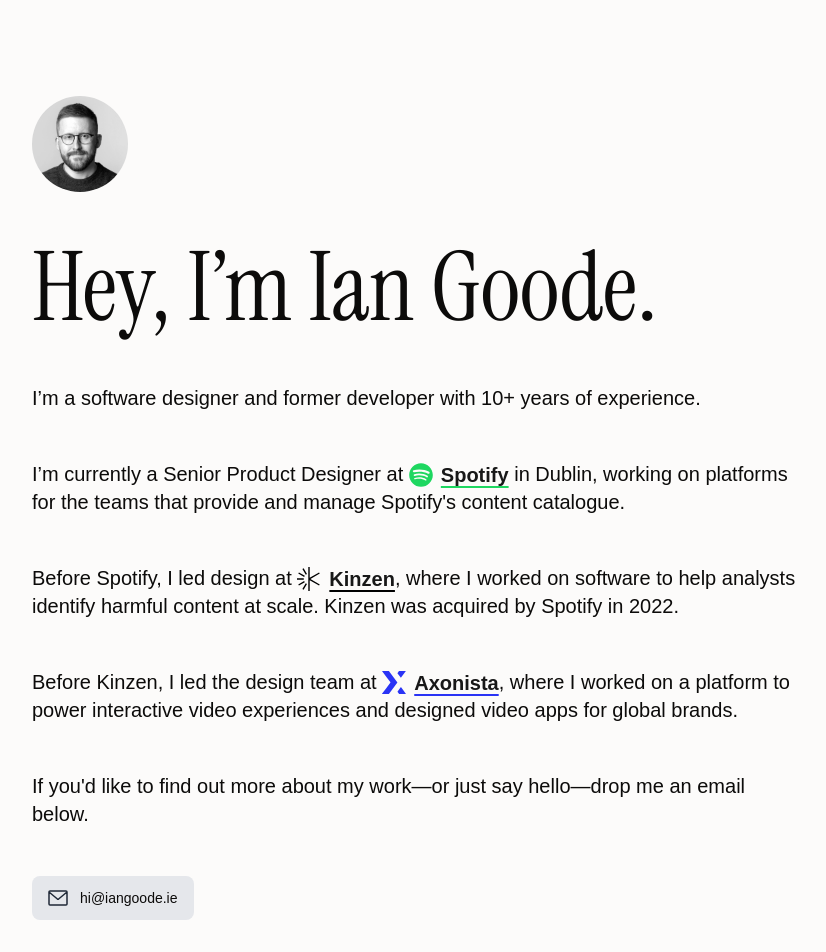
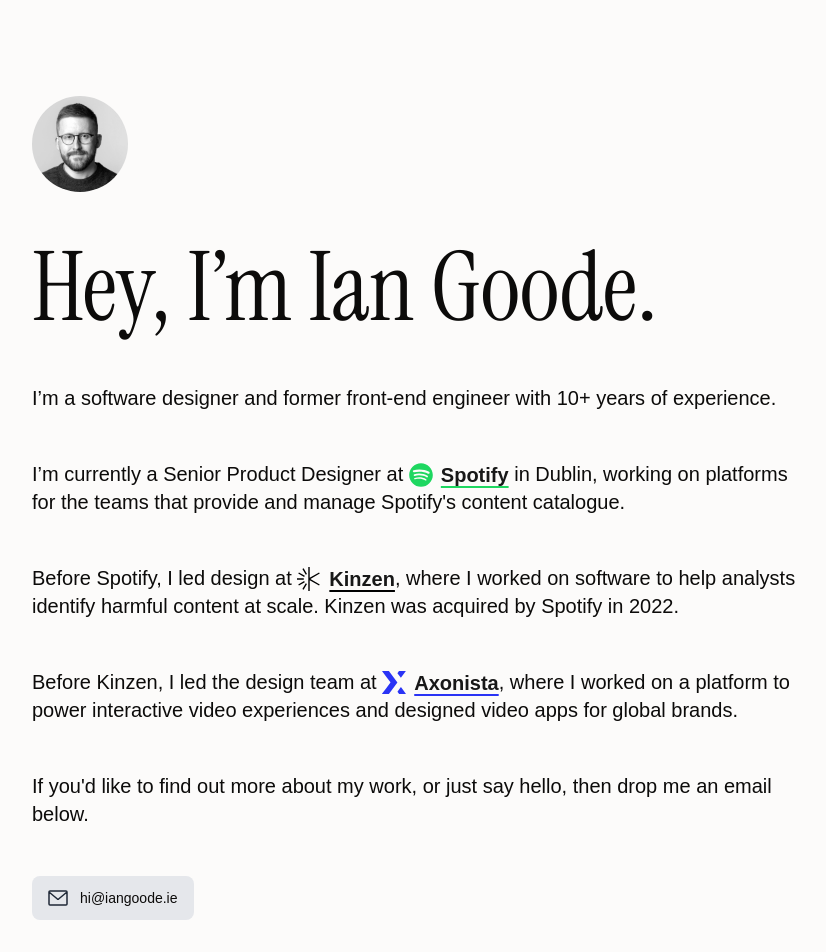
Before and after one commit to Lennington/personal-site, a Next.js app: page / in a window 1280 px wide. Shown: the top 952 px of the page, without its empty margins (224-1050 px from the left). Built offline with nearby package versions, Linux system fonts and the light colour scheme; a web font is replaced by a local one.

Commit message:
Updates copy

```diff
--- a/app/page.tsx
+++ b/app/page.tsx
@@ -29,7 +29,7 @@
         </h1>
 
         <p className="max-w-3xl leading-relaxed md:text-xl">
-          I’m a software designer and former developer with 10+ years of experience.
+          I’m a software designer and former front-end engineer with 10+ years of experience.
         </p>
 
         <p className="max-w-3xl leading-relaxed md:text-xl">
@@ -90,7 +90,7 @@
 
         <p className="max-w-3xl leading-relaxed md:text-xl">
           If you&apos;d like to find out more
-          about my work&mdash;or just say hello&mdash;drop me an email below.
+          about my work, or just say hello, then drop me an email below.
         </p>
 
         <a
```
